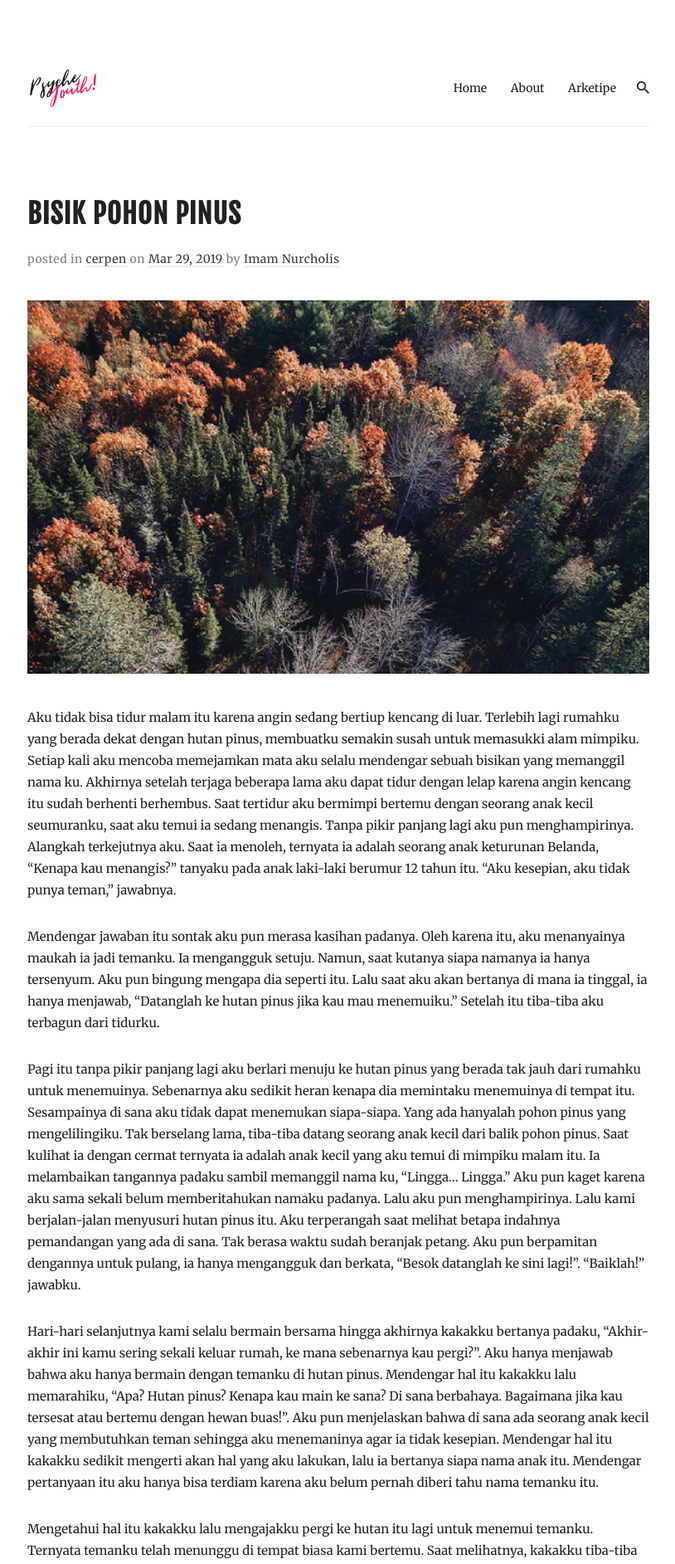
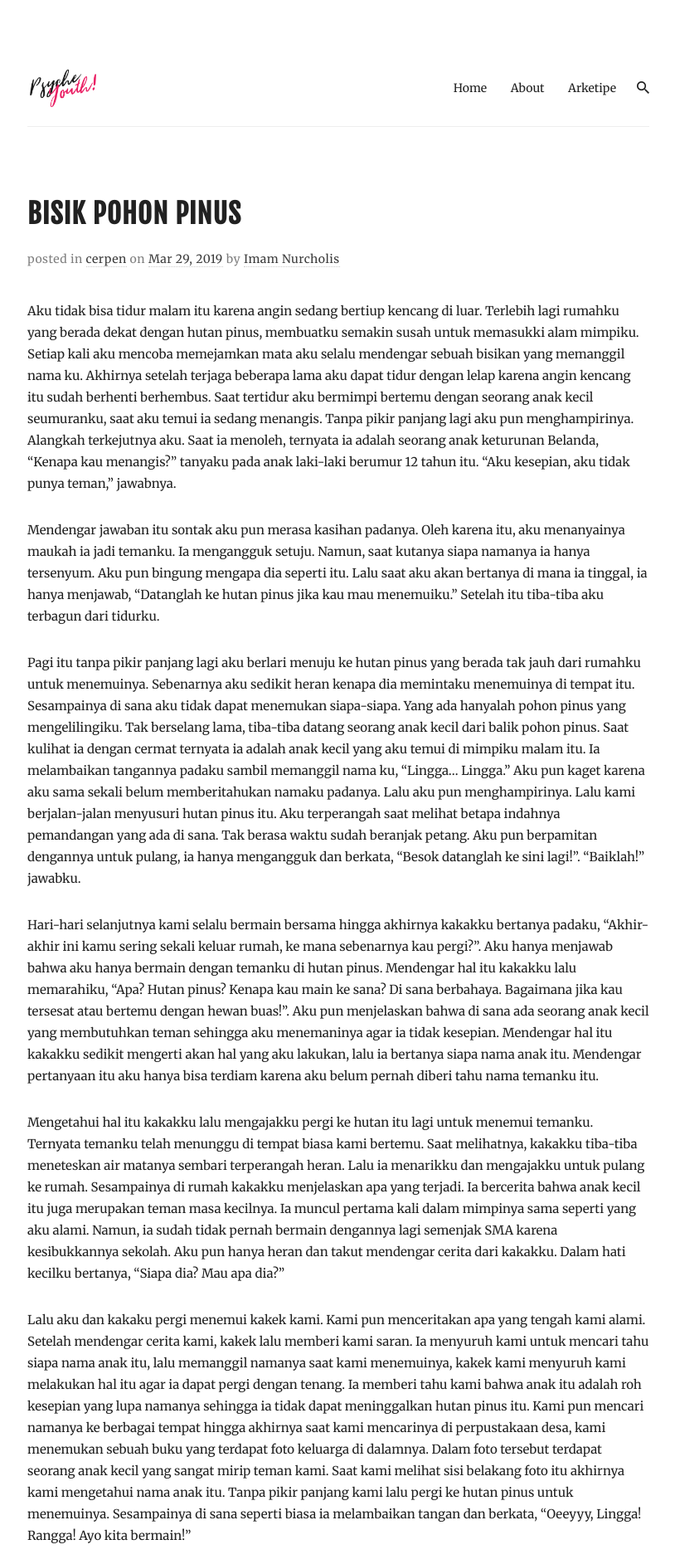
Before and after one commit to imamnrchls/imamnrchls.github.io, a Jekyll site: the page built from _posts/2019-3-29-bisik-pohon-pinus.md, in a window 1280 px wide. Shown: the top 1885 px of the page at 83% size, without its empty margins (232-1046 px from the left). Built offline with Jekyll 4.4.1, drawn with Linux system fonts in a browser that asks for light colours; comment, search, counter and statistics services are not loaded.

Commit message:
Update 2019-3-29-bisik-pohon-pinus.md

```diff
--- a/_posts/2019-3-29-bisik-pohon-pinus.md
+++ b/_posts/2019-3-29-bisik-pohon-pinus.md
@@ -6,7 +6,6 @@ categories:
   - Sastra
 tags:
   - cerpen
-image: images/pinus.png
 ---
 
 Aku tidak bisa tidur malam itu karena angin sedang bertiup kencang di luar. Terlebih lagi rumahku yang berada dekat dengan hutan pinus, membuatku semakin susah untuk memasukki alam mimpiku. Setiap kali aku mencoba memejamkan mata aku selalu mendengar sebuah bisikan yang memanggil nama ku. Akhirnya setelah terjaga beberapa lama aku dapat tidur dengan lelap karena angin kencang itu sudah berhenti berhembus. Saat tertidur aku bermimpi bertemu dengan seorang anak kecil seumuranku, saat aku temui ia sedang menangis. Tanpa pikir panjang lagi aku pun menghampirinya. Alangkah terkejutnya aku. Saat ia menoleh, ternyata ia adalah seorang anak keturunan Belanda, “Kenapa kau menangis?” tanyaku pada anak laki-laki berumur 12 tahun itu.
```
